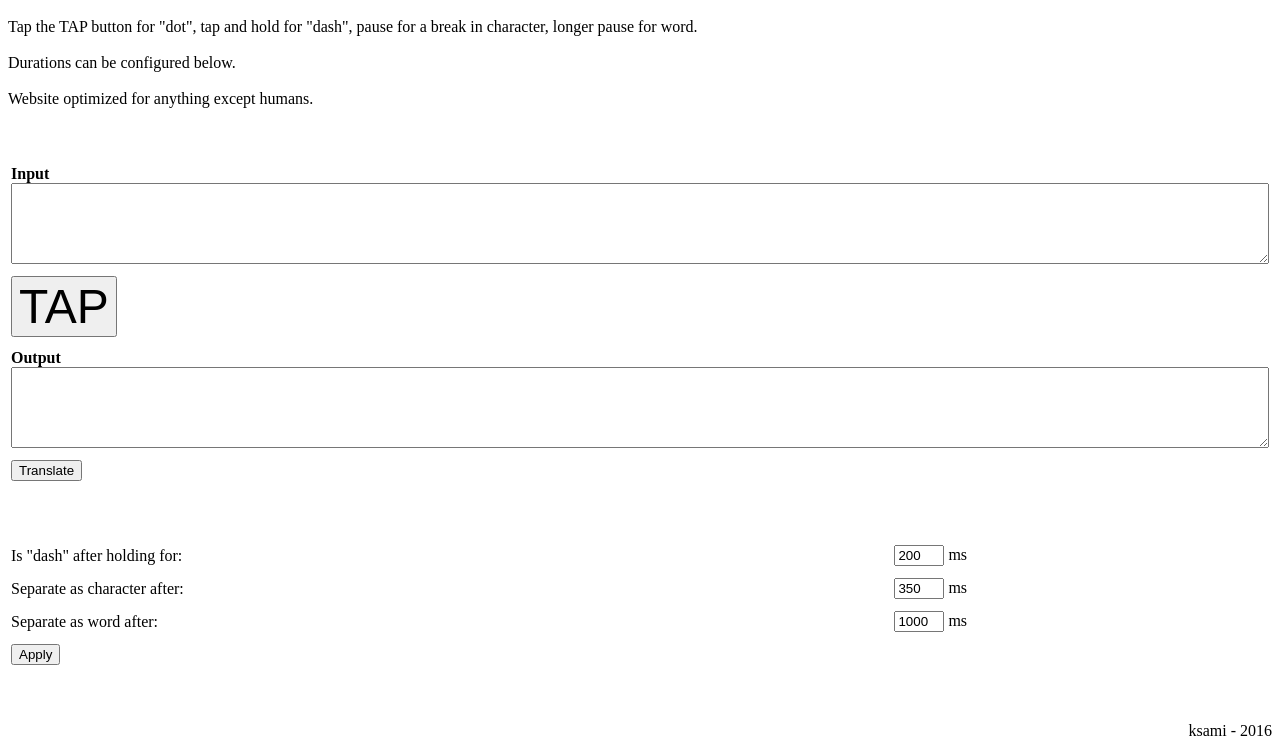
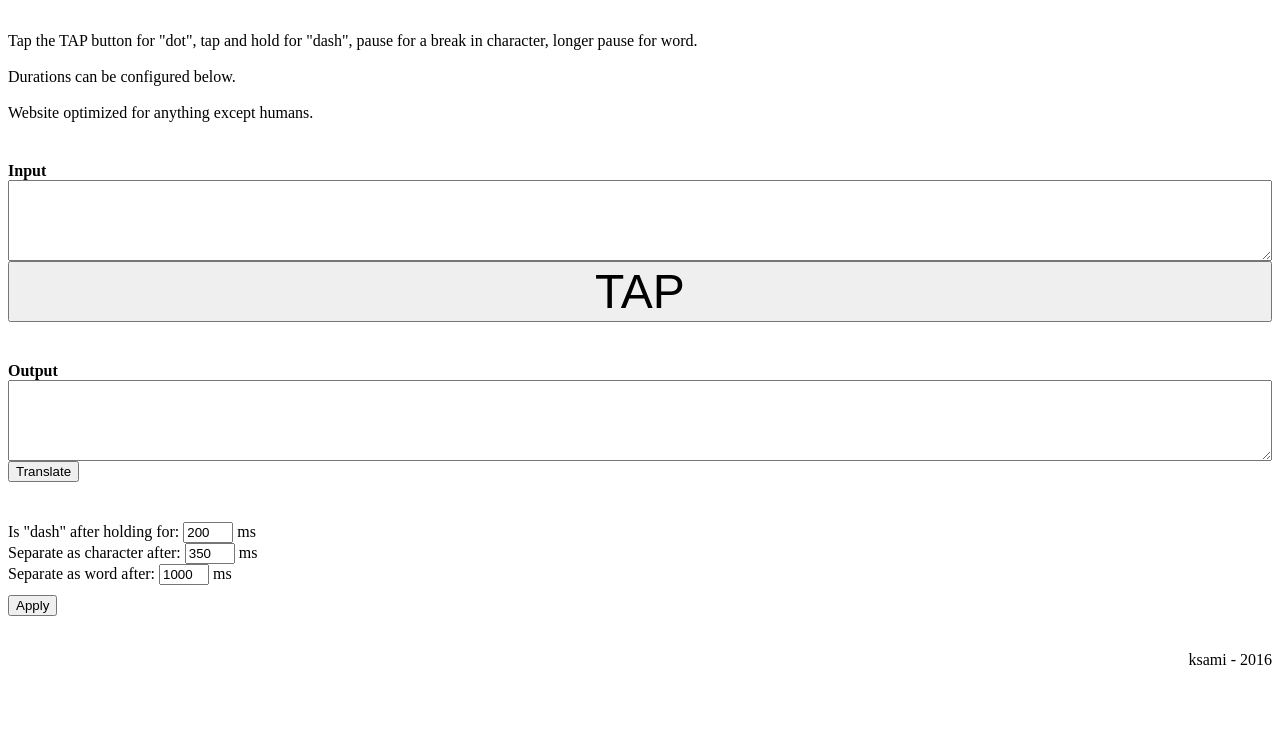
Before and after one commit to ksami/morse-translator, a plain HTML site: page index.html in a window 1280 px wide. Shown: the part 48-804 px from the top of the page. Drawn offline with Linux system fonts and the light colour scheme.

Commit message:
fix(style): flip tables, even more styling

```diff
--- a/index.html
+++ b/index.html
@@ -11,27 +11,32 @@
       input {
         width: 50px;
       }
-      table {
-        margin-top: 50px;
+      textarea {
         width: 100%;
       }
-      td {
+      .section {
+        margin-top: 30px;
+        width: 100%;
+      }
+      .box {
         padding-top: 5px;
         padding-bottom: 5px;
       }
-      textarea {
+      #footer {
+        text-align: right;
+      }
+      #tapbutton {
+        font-size: 36pt;
         width: 100%;
-      }
-      #footer {
-        margin-top: 50px;
-        text-align: right;
       }
     </style>
   </head>
 
   <body>
     <h1>Morse Code Tapping Translator</h1>
-    <div>
+
+    <div class="section">
+      <div class="box">
         Tap the TAP button for "dot", tap and hold for "dash",
            pause for a break in character, longer pause for word.
         <br /><br />
@@ -39,73 +44,73 @@
         <br /><br />
         Website optimized for anything except humans.
       </div>
+    </div>
 
-    <table>
-      <tr>
-        <td colspan="4">
+
+    <div class="section">
+
+      <div class="box">
         <label>
           <b>Input</b>
           <textarea rows="5" id="inputTextbox"></textarea>
         </label>
-        </td>
-      </tr>
-      <tr>
-        <td>
-          <button onmousedown="handlerMouseDown()" onmouseup="handlerMouseUp()" ontouchstart="handlerMouseDown(event)" ontouchend="handlerMouseUp(event)" style="font-size: 36pt">TAP</button>
-        </td>
-      </tr>
-      <tr>
-        <td colspan="4">
+        <button onmousedown="handlerMouseDown()" onmouseup="handlerMouseUp()" ontouchstart="handlerMouseDown(event)" ontouchend="handlerMouseUp(event)" id="tapbutton">TAP</button>
+      </div>
+
+    </div>
+
+
+    <div class="section">
+
+      <div class="box">
         <label>
           <b>Output</b>
           <textarea rows="5" id="outputTextbox"></textarea>
         </label>
-        </td>
-      </tr>
-      <tr>
-        <td>
         <button onclick="handlerParse()">Translate</button>
-        </td>
-      </tr>
-    </table>
+      </div>
 
-    <table>
-      <tr>
-        <td>
+    </div>
+
+
+    <div class="section">
+
+      <div class="box">
+        <div>
+          <label>
             Is "dash" after holding for:
-        </td>
-        <td>
             <input type="text" id="durationDash"></input> ms
-        </td>
-      </tr>
-      <tr>
-        <td>
+          </label>
+        </div>
+        <div>
+          <label>
             Separate as character after:
-        </td>
-        <td>
             <input type="text" id="durationPauseChar"></input> ms
-        </td>
-      </tr>
-      <tr>
-        <td>
+          </label>
+        </div>
+        <div>
+          <label>
             Separate as word after:
-        </td>
-        <td>
             <input type="text" id="durationPauseWord"></input> ms
-        </td>
-      </tr>
-      <tr>
-        <td>
+          </label>
+        </div>
+      </div>
+
+      <div class="box">
         <button onclick="handlerSetDurations()">Apply</button>
-        </td>
-      </tr>
-    </table>
+      </div>
 
+    </div>
+
+
+    <div class="section">
       <div id="footer">
         <script type="text/javascript">var sc_project=11085903,sc_invisible=0,sc_security="e94f2246",scJsHost=(("https:"==document.location.protocol)?"https://secure.":"http://www.");document.write("<sc"+"ript type='text/javascript' src='"+scJsHost+"statcounter.com/counter/counter.js'></"+"script>");</script>
         <noscript><div><a title="statcounter" href="http://statcounter.com/"><img class="statcounter" src="//c.statcounter.com/11085903/0/e94f2246/0/" alt="statcounter"></a></div></noscript>
         <p>ksami - 2016</p>
       </div>
+    </div>
+
   </body>
 
   <script type="text/javascript">
```
Lines whose indentation alone changed are shown as unchanged.
